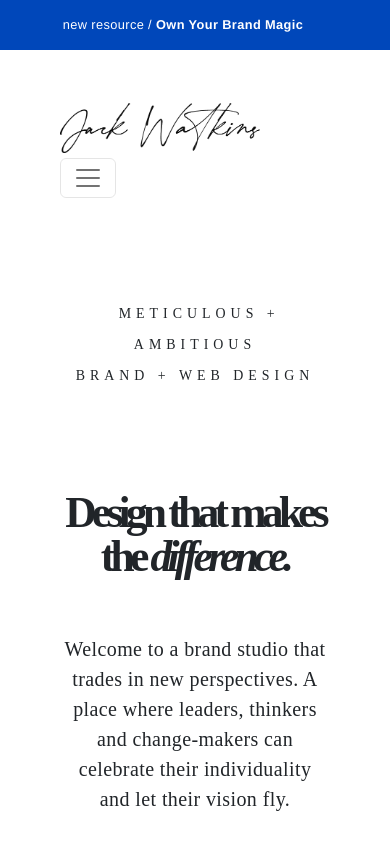
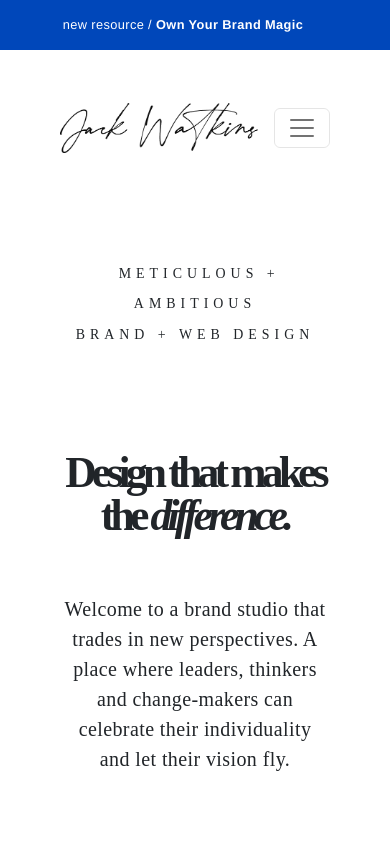
Before and after one commit to nivedyad08/jackwatkins-clone, a plain HTML site: page index.html in a window 390 px wide. Shown: the top 844 px of the page. Drawn offline with nearby package versions, Linux system fonts and the light colour scheme.

Commit message:
hambergur menu alignment fixed in mobile devices

```diff
--- a/style.css
+++ b/style.css
@@ -120,6 +120,6 @@ footer{
 .copyright{
     letter-spacing: 0.03rem;
 }
-/* .navbar>.container-fluid{
-    flex-wrap: nowrap;
-} */
+.navbar>.container-fluid{
+    flex-wrap: initial !important;
+}
```
